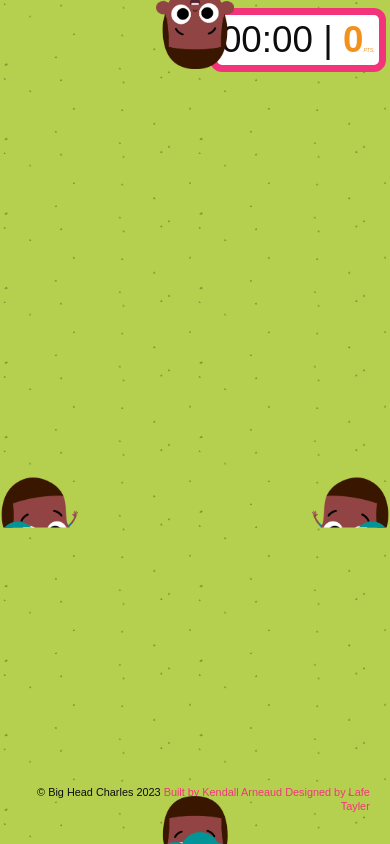
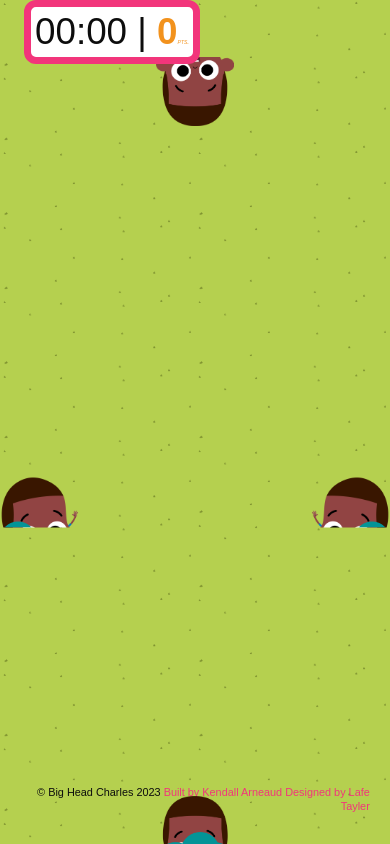
Before and after one commit to karneaud/bighead-charles-tag-game, a website built with Parcel: page src/index.html in a window 390 px wide. Built offline with nearby package versions, Linux system fonts and the light colour scheme; some packages are replaced by stand-ins of ours; what preload-it, tiny-modal would draw is missing.

Commit message:
fix dashboard position in front charles

```diff
--- a/src/styles/_game.scss
+++ b/src/styles/_game.scss
@@ -16,6 +16,10 @@
     }
   }
 
+  header {
+    text-align: center;
+  }
+
   /* timer and score board*/
   .dashboard {
     font-size: 2.3rem;
@@ -25,10 +29,16 @@
     background-color: white;
     color: $text;
     position: fixed;
-    right: 1%;
     top: 1%;
     width:auto;
     display: inline-block;
+    @media screen and (orientation: portrait) and (max-width: 460px) {
+      & {
+        top: 0;
+        z-index: 4;
+        transform: translateX(50);
+      }
+    }
   }
 /* Big Head chares hit area */
   .charles {
@@ -94,6 +104,13 @@
         }
       }
 
+      @media screen and (orientation: portrait) and (max-width: 460px) {
+        & {
+          margin-top: 57px;
+          z-index: 1;
+        }
+      }
+
       .bush {
         background-image: none;
       }
@@ -108,6 +125,10 @@
     top:auto;
     position: absolute;
     background-position-y: 200%;
+  }
+
+  .bighead {
+    transform-origin: top;
   }
 
 }
```
